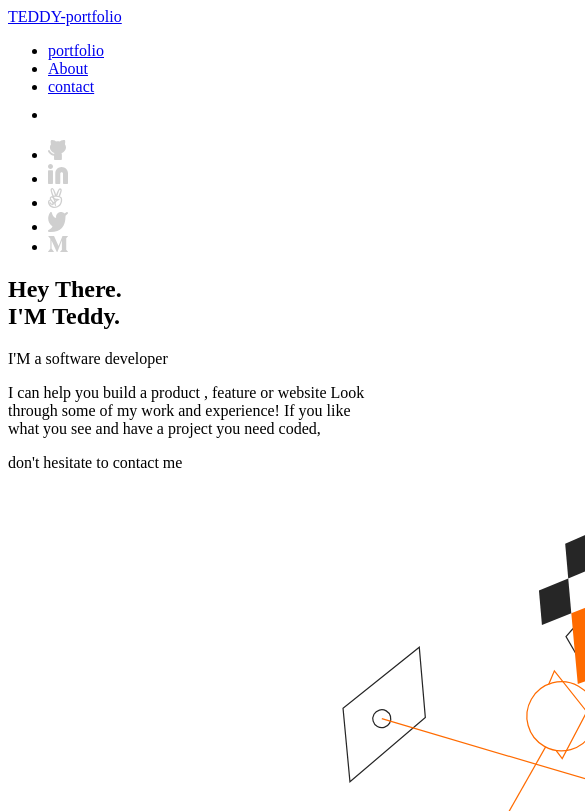
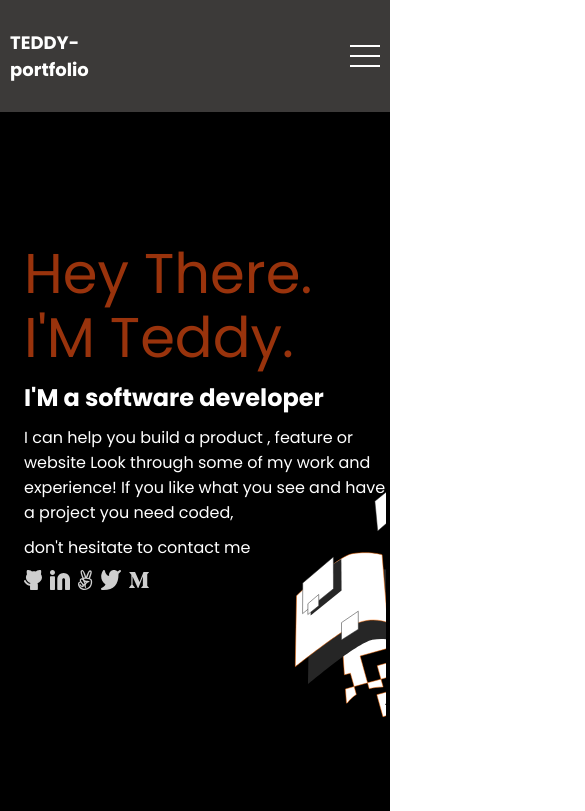
Before and after one commit to Insipidpoison237/TEDDY-PORTFOLIO, a website: page index.html in a window 390 px wide. Shown: the top 811 px of the page, 585 px wide, since content can reach past the window. Drawn offline with Linux system fonts and the light colour scheme.

Commit message:
my portfolio

```diff
--- a/index.html
+++ b/index.html
@@ -4,6 +4,10 @@
     <meta charset="UTF-8">
     <meta name="viewport" content="width=device-width, initial-scale=1.0">
     <title>TEDDY-portfolio</title>
+    <link rel="stylesheet" href="style.css">
+    <link rel="preconnect" href="https://fonts.googleapis.com">
+<link rel="preconnect" href="https://fonts.gstatic.com" crossorigin>
+<link href="https://fonts.googleapis.com/css2?family=Poppins:ital,wght@0,100;0,200;0,300;0,400;0,500;0,600;0,700;0,800;0,900;1,100;1,200;1,300;1,400;1,500;1,600;1,700;1,800;1,900&display=swap" rel="stylesheet">
 </head>
 <body>
 
@@ -49,7 +53,7 @@
 
                     I'M Teddy.
                 </h1>
-                <p>I'M a software developer </p>
+                <h3><p>I'M a software developer </p></h3>
                 <p>I can help you build a product ,
                     feature or website Look through some of my work and experience!
                      If you like what you see and have a project you need coded, </p>
--- /dev/null
+++ b/style.css
@@ -0,0 +1,87 @@
+* {
+  margin: 0;
+  padding: 0;
+  box-sizing: border box;
+  font-family: poppins;
+}
+
+@media (max-width: 768px) {
+  header {
+    background-color: #3c3a39;
+    height: 92px;
+    display: flex;
+    align-items: center;
+    padding: 10px;
+    gap: 55%;
+  }
+
+  .desktop_menu {
+    display: none;
+  }
+
+  .mobile_menu {
+    display: flex;
+    flex-direction: column;
+    gap: 8px;
+  }
+
+  .mobile_menu p {
+    padding: 1px 15px;
+    background-color: #fff;
+  }
+
+  .logo a {
+    text-decoration: none;
+    font-size: 18px;
+    font-weight: 700;
+    color: #fff;
+  }
+
+
+  .home {
+    display: flex;
+    justify-content: center;
+    flex-direction: column;
+    padding: 120px 4px 120px 24px;
+    background-color: black;
+    gap: 10px;
+  }
+
+  .home h1 {
+    color: rgba(173, 58, 13, 0.885);
+    font-size: 56px;
+    line-height: 64px;
+    font-weight: 400;
+  }
+
+  .home p,
+  .home h3 {
+    color: #fff;
+  }
+
+  .home h3 {
+    font-size: 24px;
+  }
+
+  .mobile_social ul {
+    display: flex;
+    gap: 8px;
+    list-style: none;
+  }
+
+  .mobile_bg {
+    display: flex;
+    align-items: end;
+    justify-content: end;
+    margin-top: -250px;
+    padding-right: -24px;
+  }
+
+  .desk_home_bg {
+    display: none;
+  }
+
+  .desk-social {
+    display: none;
+  }
+}
```
Also changed, not shown: README.md.
